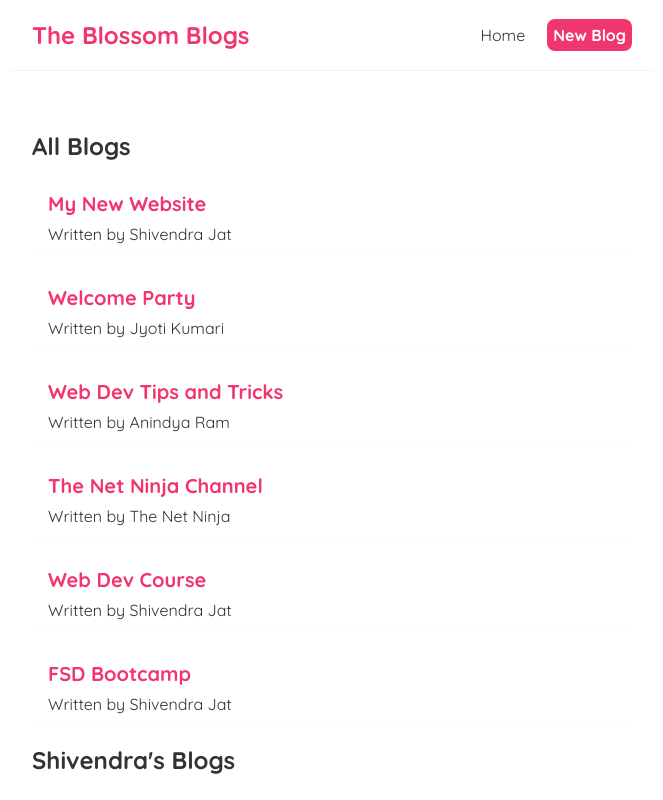
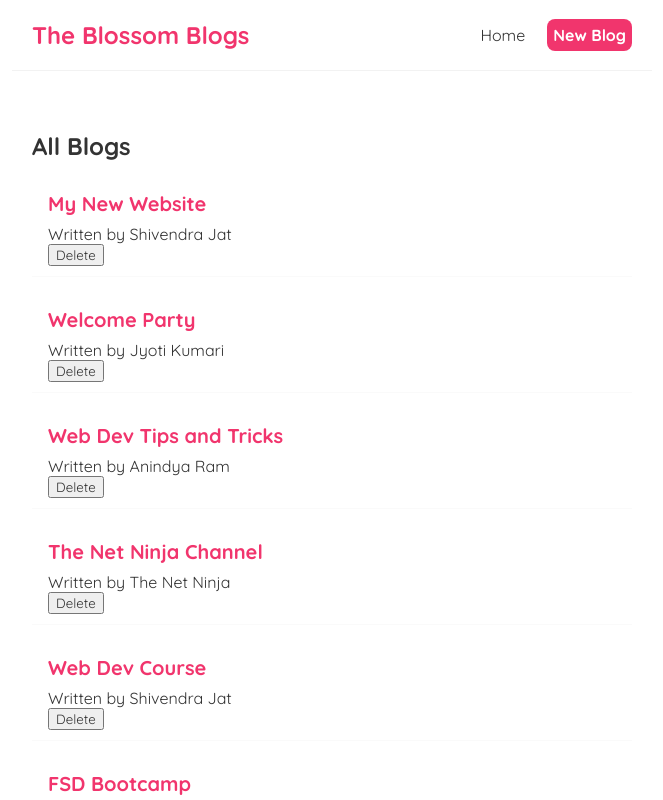
Before and after one commit to shivendra8004/HelloReact, a React (Create React App) app: page / in a window 1280 px wide. Shown: the top 800 px of the page, without its empty margins (308-971 px from the left). Built offline with nearby package versions, Linux system fonts and the light colour scheme.

Commit message:
Added delete button in each blog

```diff
--- a/src/components/BlogList.js
+++ b/src/components/BlogList.js
@@ -1,4 +1,5 @@
 const BlogList = ({ blogs, heading }) => {
+  const handleSubmit = () => {};
   return (
     <div className="blog-list">
       <h2>{heading}</h2>
@@ -6,6 +7,9 @@ const BlogList = ({ blogs, heading }) => {
         <div className="blog-preview" key={blog.id}>
           <h2>{blog.title}</h2>
           <p>Written by {blog.author}</p>
+          <div>
+            <button onClick={() => handleSubmit}>Delete</button>
+          </div>
         </div>
       ))}
     </div>
```
